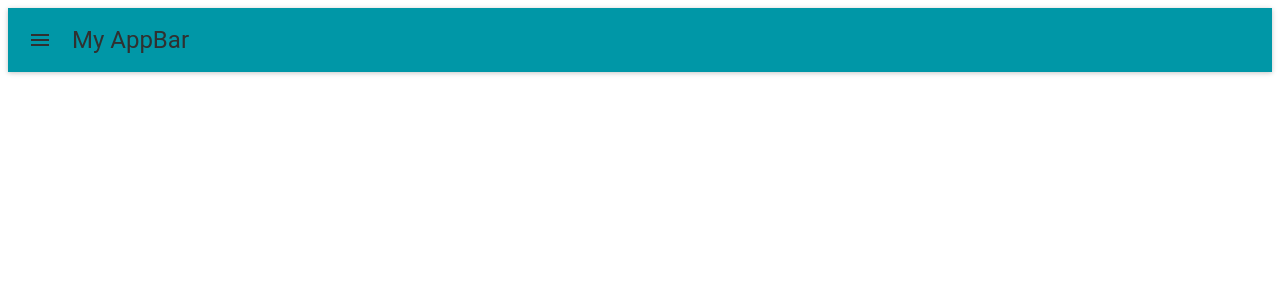
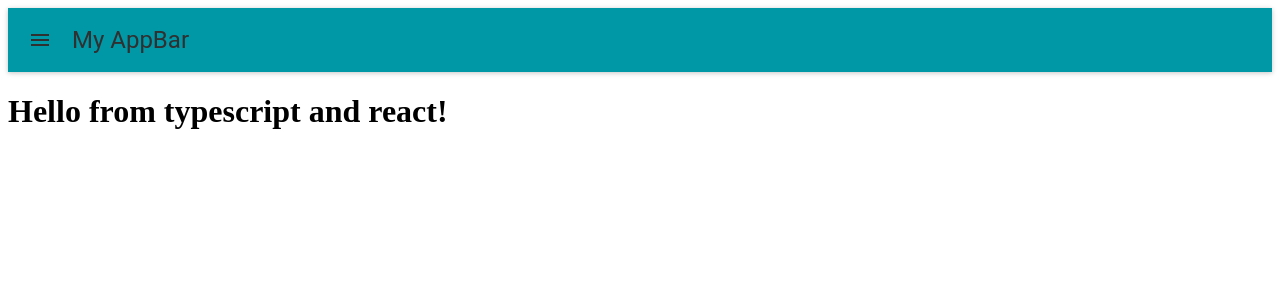
Before and after one commit to Beauty-Nuggets/beautynuggets-webui, a React app: page / in a window 1280 px wide. Shown: the top 300 px of the page. Built offline with nearby package versions, Linux system fonts and the light colour scheme.

Commit message:
fix config and types

```diff
--- a/package.json
+++ b/package.json
@@ -18,11 +18,12 @@
     "dependencies": {
         "@types/react": "^16.0.2",
         "@types/react-dom": "^15.5.0",
-        "@types/react-redux": "^4.4.40",
+        "@types/react-redux": "^5.0.4",
         "material-ui": "^0.19.0",
         "react": "^15.6.1",
         "react-dom": "^15.5.4",
         "react-redux": "^5.0.6",
+        "redux": "^3.7.2",
         "redux-saga": "^0.15.6",
         "redux-thunk": "^2.2.0"
     },
--- /dev/null
+++ b/src/components/index.tsx
@@ -0,0 +1,3 @@
+import {Hello} from './Hello';
+
+export const components = {Hello};
--- a/src/containers/Root.tsx
+++ b/src/containers/Root.tsx
@@ -1,10 +1,14 @@
 import * as React from 'react';
 import {darkBaseTheme, MuiThemeProvider, getMuiTheme } from 'material-ui/styles';
 import AppBar from 'material-ui/AppBar';
+import {Hello} from 'components/Hello';
 
 const Root = () => (
   <MuiThemeProvider muiTheme={getMuiTheme(darkBaseTheme)}>
-    <AppBar title="My AppBar" />
+    <div>
+        <AppBar title='My AppBar' />
+        <Hello compiler='typescript' framework='react' />
+    </div>
   </MuiThemeProvider>
 );
 
--- a/webpack.config.js
+++ b/webpack.config.js
@@ -15,6 +15,7 @@ module.exports = {
         // Add '.ts' and '.tsx' as resolvable extensions.
         extensions: [".ts", ".tsx", ".js", ".json"],
         alias: {
+            'components$': path.resolve('src/components'),
             'material-ui$': path.resolve(__dirname, 'node_modules/material-ui')
         }
     },
```
Also changed, not shown: tsconfig.json (+9 -3 lines), 1 other file (tests, documents, lock files or other folders).
